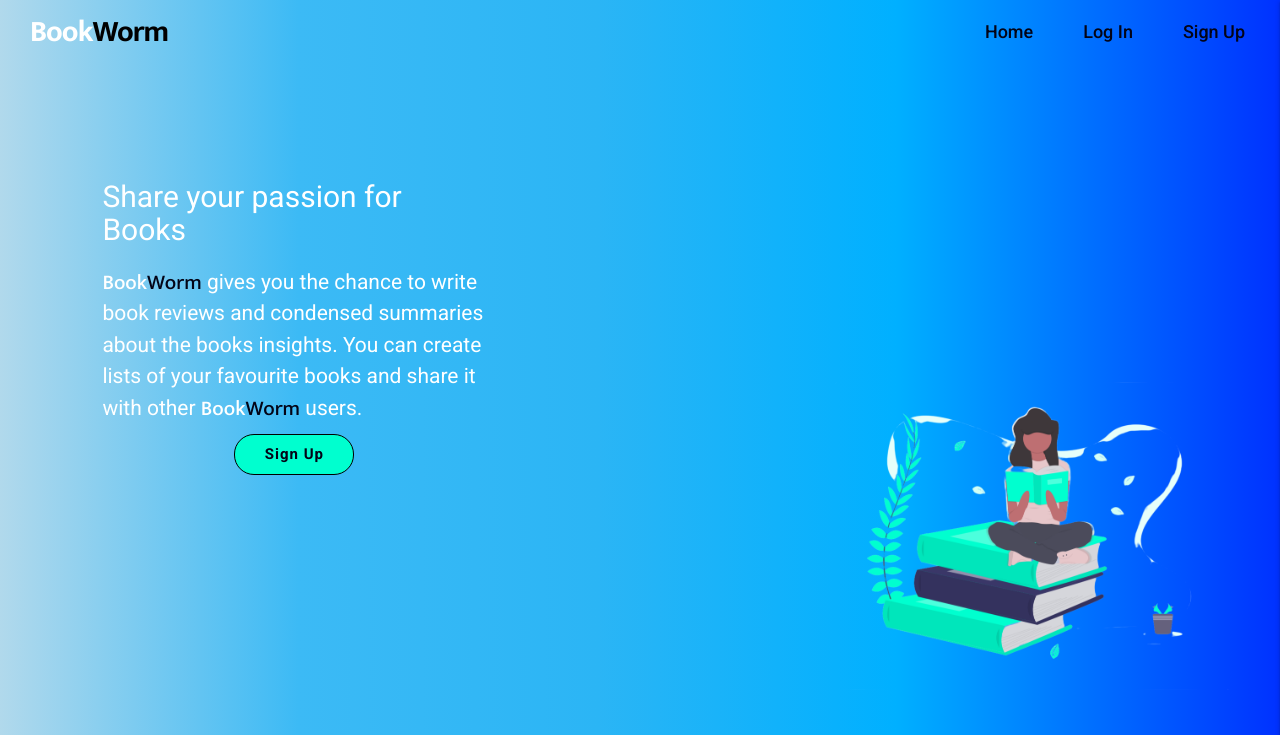
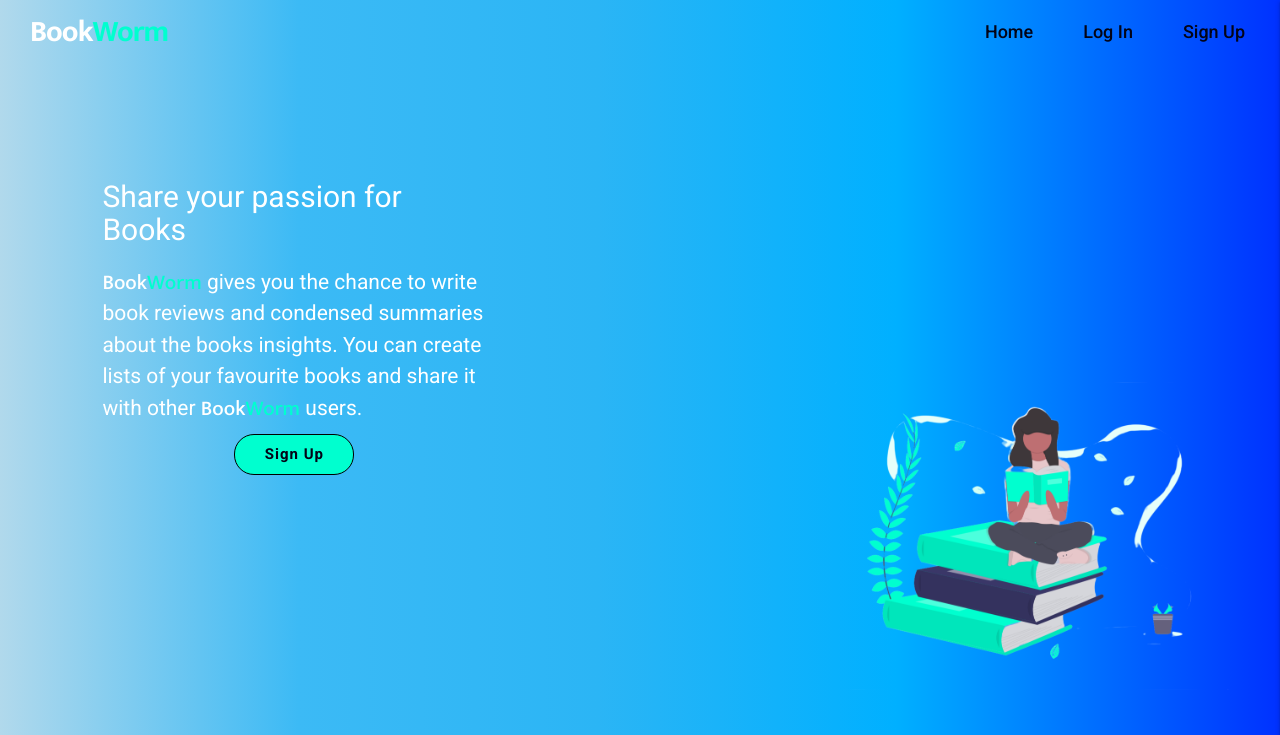
Before and after one commit to Gonzo2500/MS_3_BookWorm, a Flask app: page / in a window 1280 px wide. Shown: the top 735 px of the page. Run offline with Flask 2, Linux system fonts and the light colour scheme; some libraries are stand-ins or nearby versions.

Commit message:
changed color for spans on home page and added css class accordingly

```diff
--- a/static/css/style.css
+++ b/static/css/style.css
@@ -40,7 +40,9 @@ nav {
   margin-left: 30px;
   letter-spacing: -1px;
 }
-
+.logo-color{
+  color:rgb(0, 255, 207);
+}
 nav ul a {
   margin-right: 20px;
   font-weight: 500;
@@ -50,6 +52,14 @@ nav ul a {
 
 nav ul a:hover {
   background: none;
+  color: #fafafa;
+}
+
+.active {
+  -webkit-transform: scale(1.05);
+      -ms-transform: scale(1.05);
+          transform: scale(1.05);
+  font-weight: 600;
   color: #fafafa;
 }
 
@@ -146,10 +156,6 @@ footer {
 .home-text-container > p > span {
   font-weight: 500;
   font-family: "Mukta", sans-serif;
-}
-
-.home-text-container > p > span > span {
-  color: #030416;
 }
 
 .home-text-container a {
--- a/templates/base.html
+++ b/templates/base.html
@@ -28,7 +28,7 @@
     <!-- Top Navbar -->
     <nav>
         <div class="nav-wrapper">
-            <a href="{{ url_for('home') }}" class="logo">Book<span class="black-text">Worm</span></a>
+            <a href="{{ url_for('home') }}" class="logo">Book<span class="logo-color">Worm</span></a>
             <a href="{{ url_for('home') }}" data-target="mobile-demo" class="sidenav-trigger right"><i
                     class="fas fa-bars"></i></a>
             <ul class="right hide-on-med-and-down">
--- a/templates/home.html
+++ b/templates/home.html
@@ -5,9 +5,9 @@
 <div class="home-text-container white-text">
     <h2>Share your passion for Books</h2>
     <p>
-        <span>Book<span >Worm</span></span> gives you the chance to write book reviews and condensed summaries
+        <span>Book<span class="logo-color">Worm</span></span> gives you the chance to write book reviews and condensed summaries
         about the books insights. You can create lists of your favourite books and share it with other <span>Book<span
-                >Worm</span></span> users.
+            class="logo-color">Worm</span></span> users.
     </p>
     {% if not user %}
     <a class="redirect-sign-up" href="{{ url_for('sign_up') }}">Sign Up</a>
```
